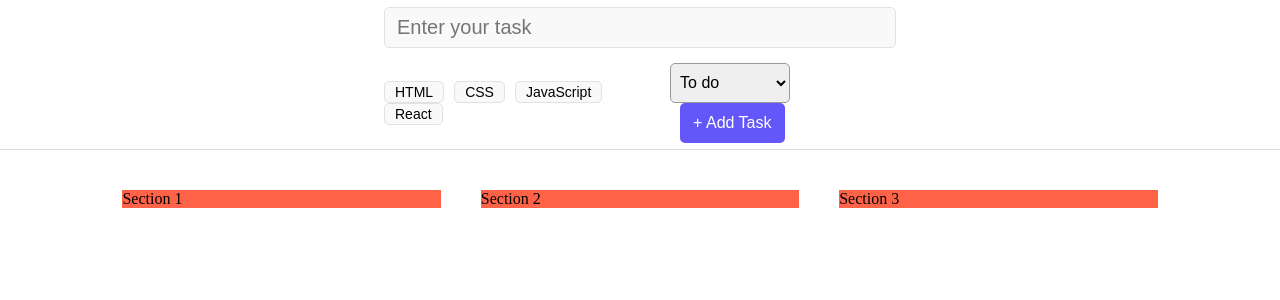
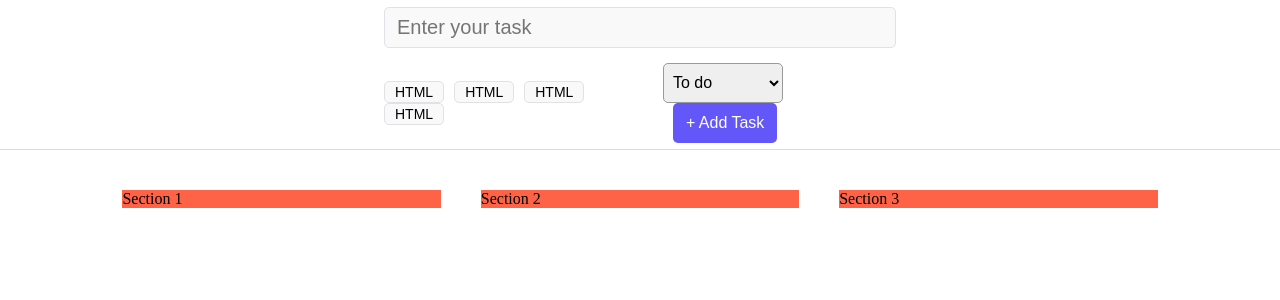
Before and after one commit to nesarikartejas10/TaskTrek-Task-Management-App, a React (Vite) app: page / in a window 1280 px wide. Shown: the top 300 px of the page. Built offline with nearby package versions, Linux system fonts and the light colour scheme.

Commit message:
create tag component & add styles

```diff
--- /dev/null
+++ b/src/components/Tag/Tag.jsx
@@ -0,0 +1,7 @@
+import styles from "./Tag.module.css";
+
+const Tag = () => {
+  return <button className={styles.tag}>HTML</button>;
+};
+
+export default Tag;
--- /dev/null
+++ b/src/components/Tag/Tag.module.css
@@ -0,0 +1,10 @@
+.tag {
+  font-size: 14px;
+  font-weight: 500;
+  background-color: #f9f9f9;
+  border: 1px solid #dfe3e6;
+  border-radius: 5px;
+  padding: 2px 10px;
+  margin-right: 10px;
+  cursor: pointer;
+}
--- a/src/components/TaskForm/TaskForm.jsx
+++ b/src/components/TaskForm/TaskForm.jsx
@@ -1,3 +1,4 @@
+import Tag from "../Tag/Tag";
 import styles from "./TaskForm.module.css";
 
 const TaskForm = () => {
@@ -12,10 +13,10 @@ const TaskForm = () => {
 
         <div className={styles.taskFormBottomLine}>
           <div>
-            <button className={styles.tag}>HTML</button>
-            <button className={styles.tag}>CSS</button>
-            <button className={styles.tag}>JavaScript</button>
-            <button className={styles.tag}>React</button>
+            <Tag />
+            <Tag />
+            <Tag />
+            <Tag />
           </div>
 
           <div>
--- a/src/components/TaskForm/TaskForm.module.css
+++ b/src/components/TaskForm/TaskForm.module.css
@@ -27,17 +27,6 @@
   justify-content: space-between;
 }
 
-.tag {
-  font-size: 14px;
-  font-weight: 500;
-  background-color: #f9f9f9;
-  border: 1px solid #dfe3e6;
-  border-radius: 5px;
-  padding: 2px 10px;
-  margin-right: 10px;
-  cursor: pointer;
-}
-
 .taskStatus {
   font-size: 16px;
   font-weight: 500;
```
